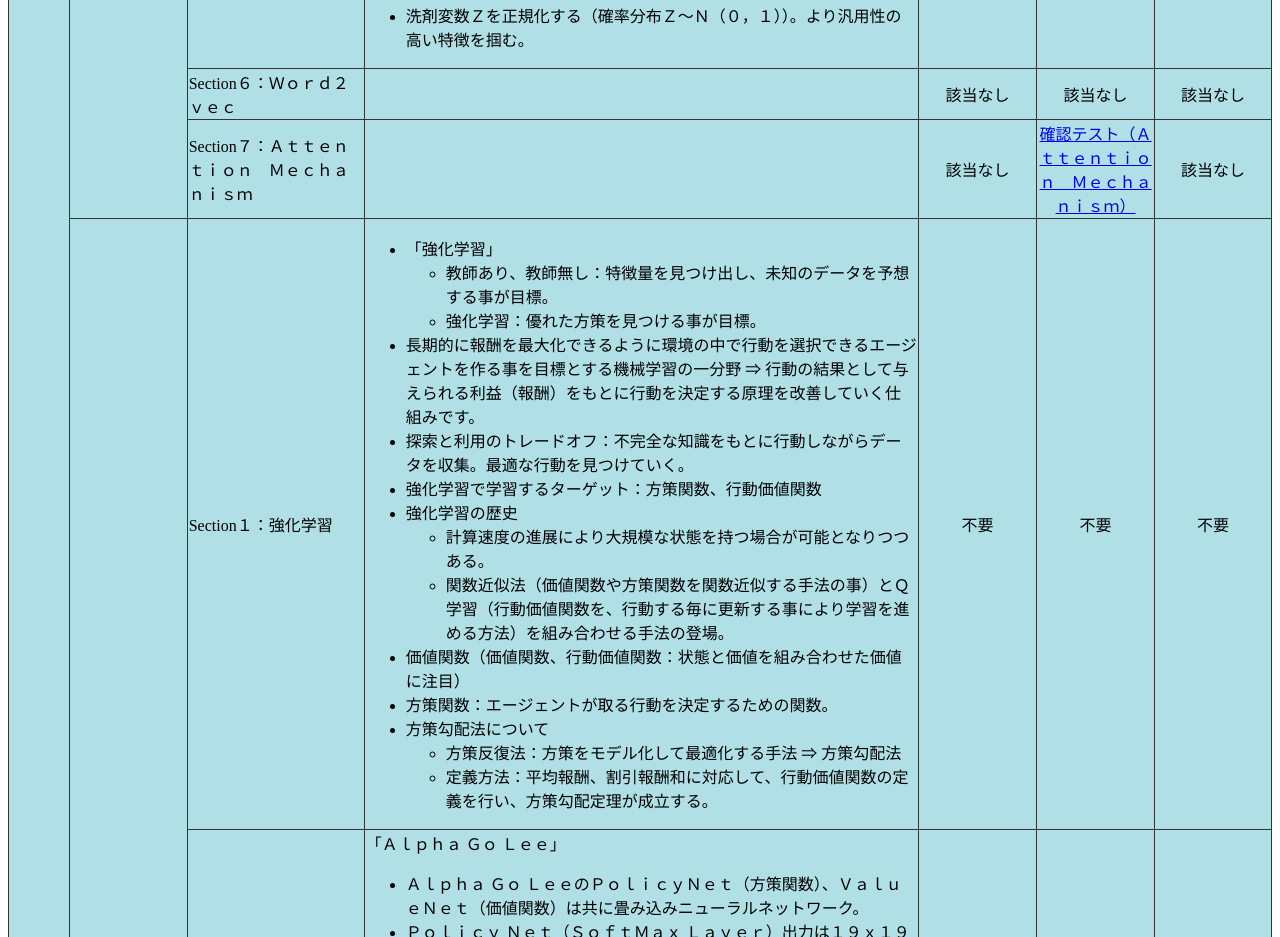
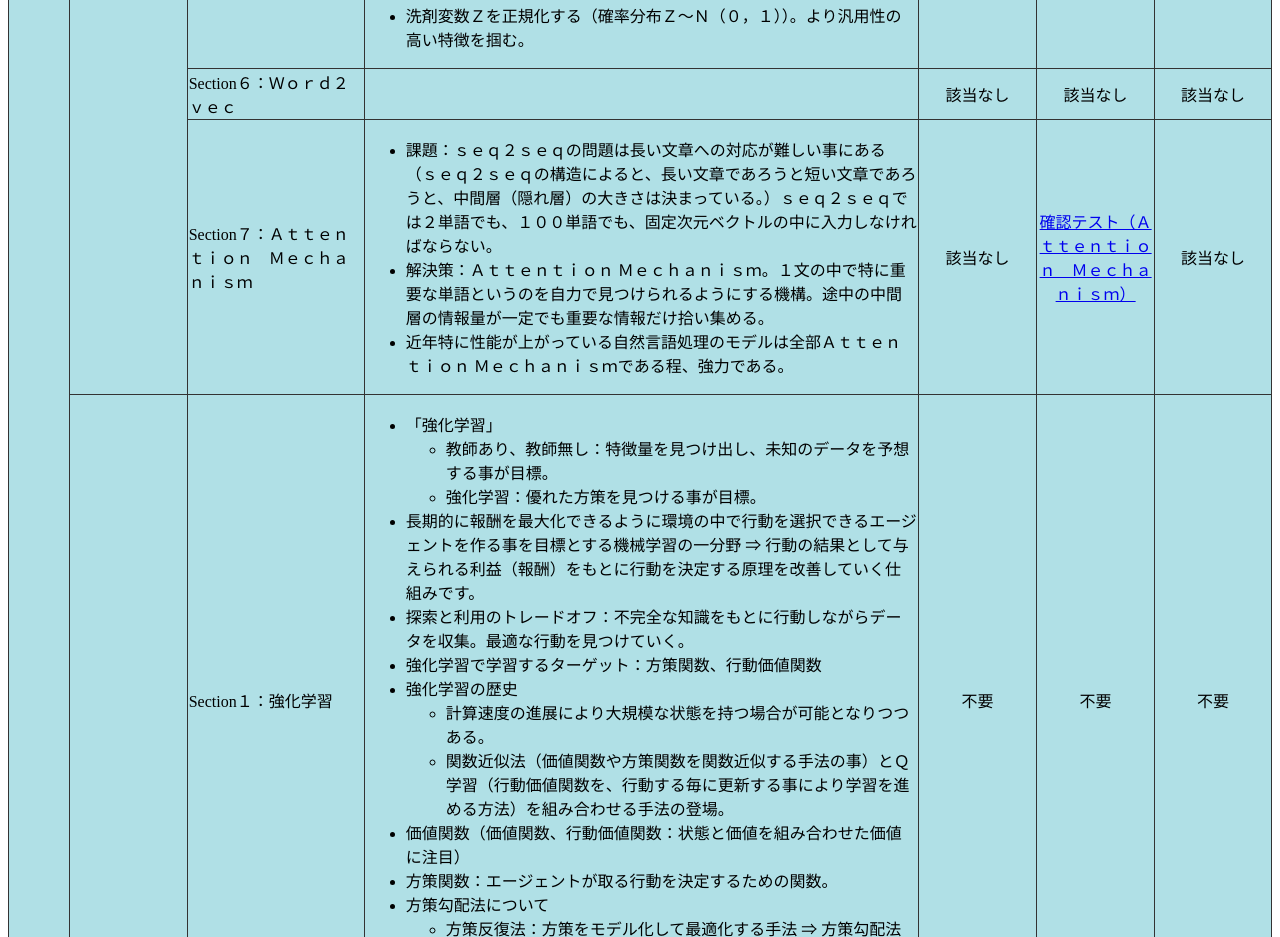
Before and after one commit to ontheroad2021/RabbitChallenge, a plain HTML site: page DeepLearningPartTwo.html in a window 1280 px wide. Shown: the part 3057-3994 px from the top of the page. Drawn offline with Linux system fonts and the light colour scheme.

Commit message:
Updated a file.

```diff
--- a/DeepLearningPartTwo.html
+++ b/DeepLearningPartTwo.html
@@ -346,10 +346,14 @@ td {
 					</td>
 					<td class="left">
 						<ul>
+							<li>課題：ｓｅｑ２ｓｅｑの問題は長い文章への対応が難しい事にある（ｓｅｑ２ｓｅｑの構造によると、長い文章であろうと短い文章であろうと、中間層（隠れ層）の大きさは決まっている。）ｓｅｑ２ｓｅｑでは２単語でも、１００単語でも、固定次元ベクトルの中に入力しなければならない。</li>
+							<li>解決策：Ａｔｔｅｎｔｉｏｎ Ｍｅｃｈａｎｉｓｍ。１文の中で特に重要な単語というのを自力で見つけられるようにする機構。途中の中間層の情報量が一定でも重要な情報だけ拾い集める。</li>
+							<li>近年特に性能が上がっている自然言語処理のモデルは全部Ａｔｔｅｎｔｉｏｎ Ｍｅｃｈａｎｉｓｍである程、強力である。</li>
+						</ul>
 
 
 
-						</ul>
+
 					</td>
 					<td>
 						該当なし
```
